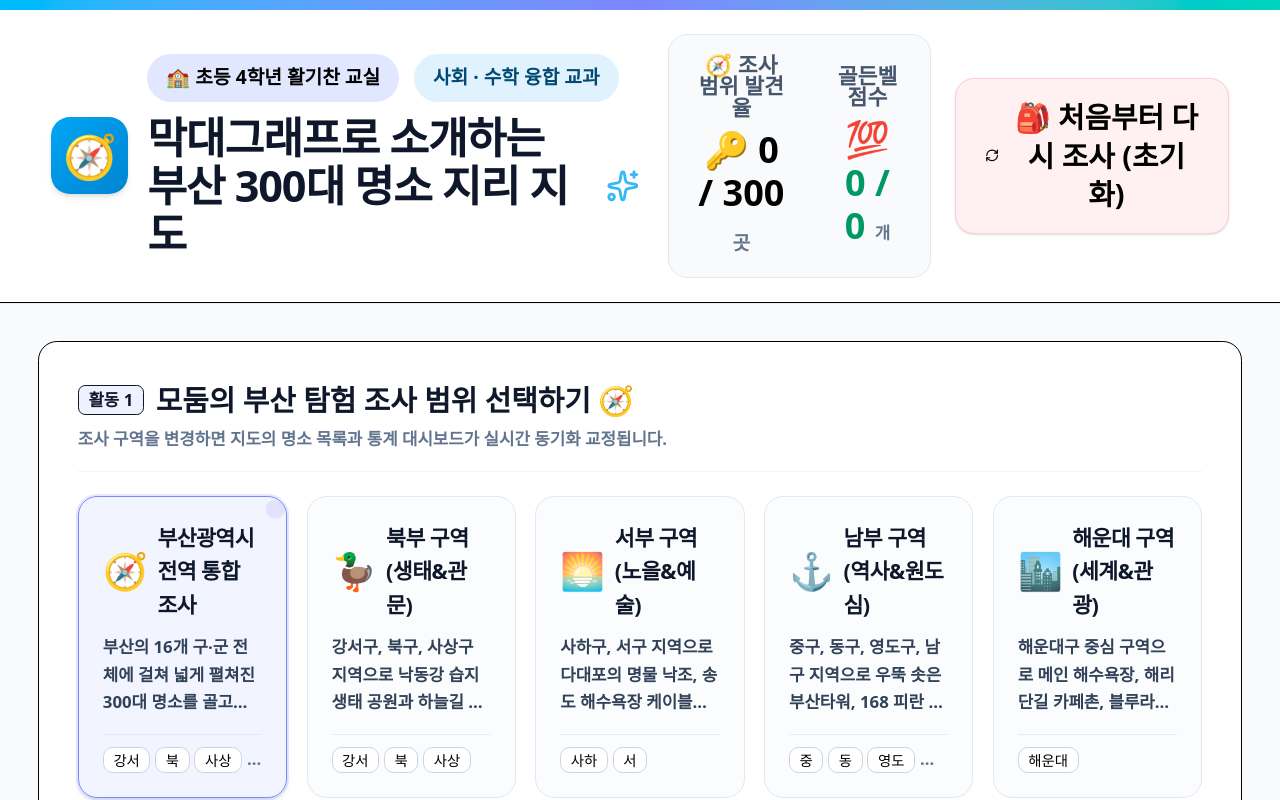
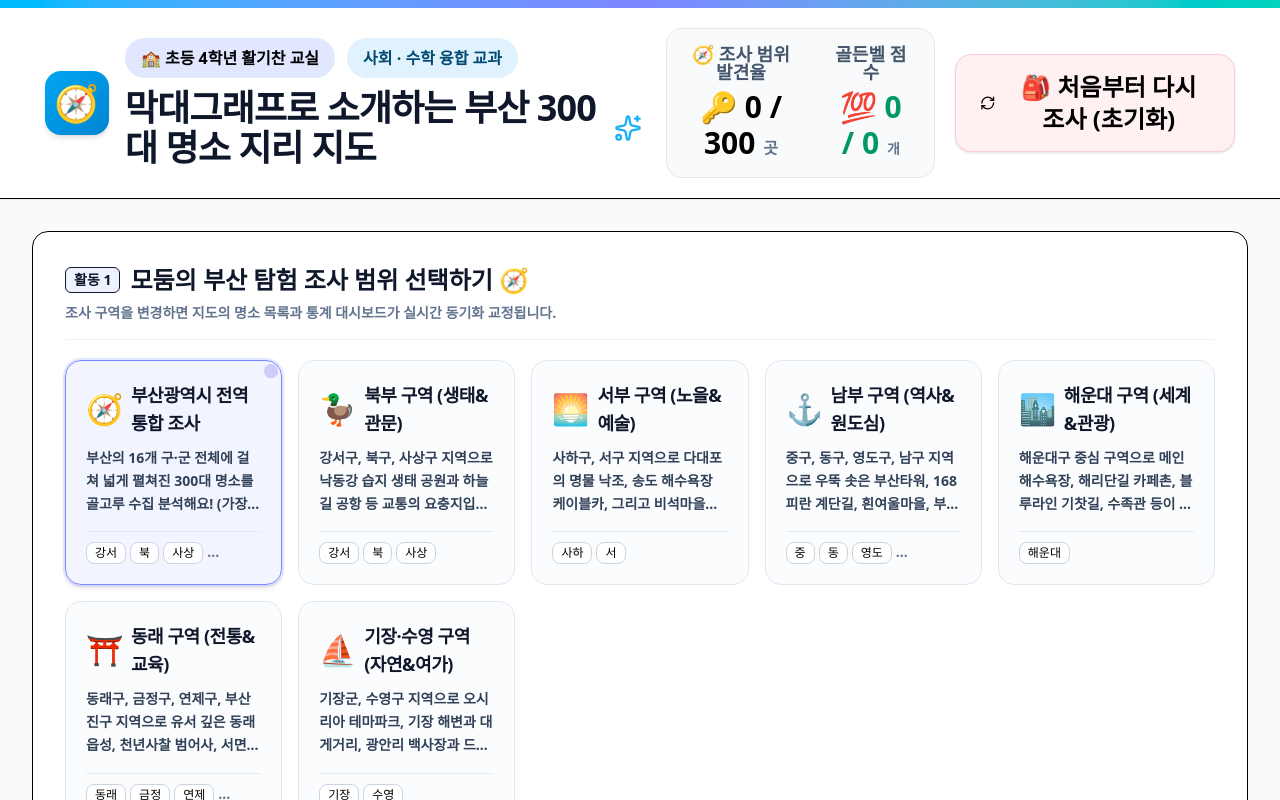
Before and after one commit to Yuna123-tech/map, a React (Vite) app: page / in a window 1280 px wide. Shown: the top 800 px of the page. Built offline with nearby package versions, Linux system fonts and the light colour scheme.

Commit message:
style: reset default font size to 16px
Adjust the base font size from 120% (19.2px) to 100% (16px) to ensure standard text scaling across devices.

```diff
--- a/src/index.css
+++ b/src/index.css
@@ -1,12 +1,12 @@
 @import "tailwindcss";
 
 /*
-  [기기별 일관된 120% 고정 폰트 확대 및 레이아웃 단일화]
+  [기기별 일관된 100% 고정 폰트 배율 및 레이아웃 단일화]
   모든 컴퓨터와 모바일 기기에서 동일하고 완벽한 PC 레이아웃 비율을 보여주기 위해,
-  html의 폰트 크기를 표준(16px) 대비 120% 확대 수치인 19.2px로 일관되게 고정합니다.
+  html의 폰트 크기를 표준(16px) 대비 100% 수치인 16px로 일관되게 고정합니다.
 */
 html {
-  font-size: 19.2px !important;
+  font-size: 16px !important;
 }
 
 body {
```
